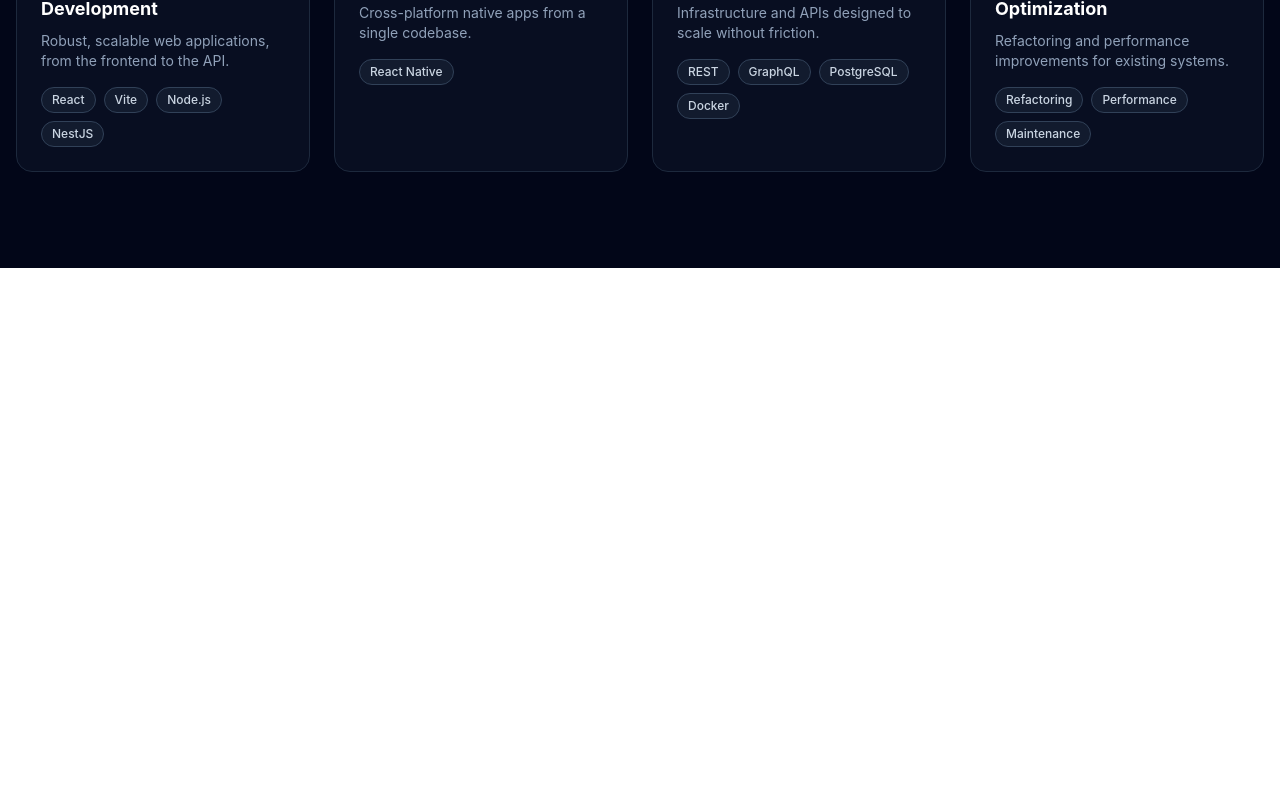
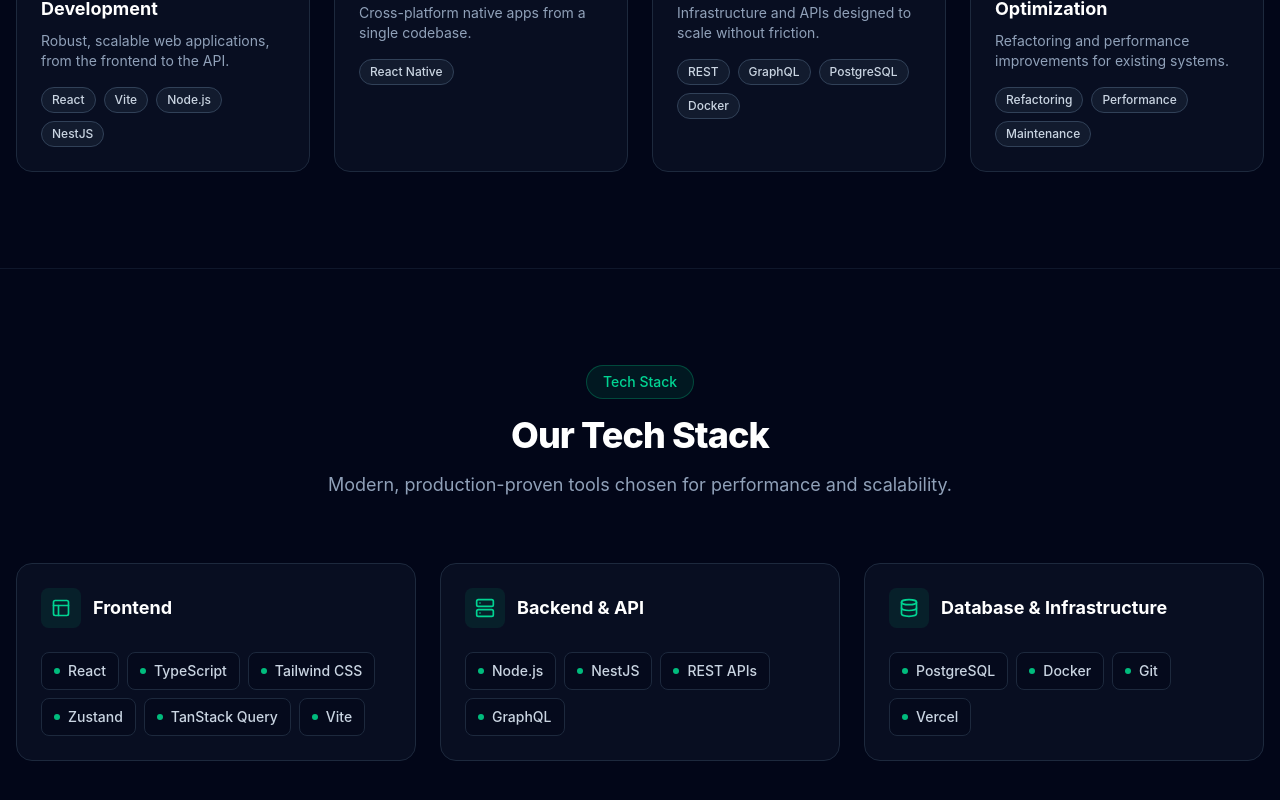
Before and after one commit to robersygonzalez/reappsandsystems-web, a React (Vite) app: page / in a window 1280 px wide. Shown: the part 1032-1832 px from the top of the page. Before the commit the page ends 1300 px from the top, so only its background shows below. Built offline with nearby package versions, Linux system fonts and the light colour scheme.

Commit message:
feat: add TechStack grid showcase with i18n support

```diff
--- a/src/App.tsx
+++ b/src/App.tsx
@@ -1,6 +1,7 @@
 import { Navbar } from "./components/Navbar";
 import { Hero } from "./components/Hero";
 import { Services } from "./components/Services";
+import { TechStack } from "./components/TechStack";
 
 export default function App() {
   return (
@@ -12,6 +13,7 @@
       <main>
         <Hero />
         <Services />
+        <TechStack />
       </main>
     </div>
   );
--- /dev/null
+++ b/src/components/TechStack.tsx
@@ -0,0 +1,89 @@
+import { Layout, Server, Database } from "lucide-react";
+import type { LucideIcon } from "lucide-react";
+import { useTranslation } from "react-i18next";
+
+interface Category {
+  key: "frontend" | "backend" | "infra";
+  icon: LucideIcon;
+  techs: string[];
+}
+
+const CATEGORIES: Category[] = [
+  {
+    key: "frontend",
+    icon: Layout,
+    techs: [
+      "React",
+      "TypeScript",
+      "Tailwind CSS",
+      "Zustand",
+      "TanStack Query",
+      "Vite",
+    ],
+  },
+  {
+    key: "backend",
+    icon: Server,
+    techs: ["Node.js", "NestJS", "REST APIs", "GraphQL"],
+  },
+  {
+    key: "infra",
+    icon: Database,
+    techs: ["PostgreSQL", "Docker", "Git", "Vercel"],
+  },
+];
+
+export function TechStack() {
+  const { t } = useTranslation();
+
+  return (
+    <section
+      id="stack"
+      className="relative border-t border-slate-900 bg-slate-950 py-24 px-4"
+    >
+      <div className="mx-auto max-w-7xl">
+        {/* Encabezado */}
+        <div className="mx-auto mb-16 flex max-w-2xl flex-col items-center text-center">
+          <span className="mb-4 inline-flex items-center rounded-full border border-emerald-500/30 bg-emerald-500/10 px-4 py-1.5 text-sm font-medium text-emerald-400">
+            {t("stack.badge")}
+          </span>
+          <h2 className="text-3xl font-extrabold tracking-tight text-white sm:text-4xl">
+            {t("stack.title")}
+          </h2>
+          <p className="mt-4 text-lg text-slate-400">{t("stack.subtitle")}</p>
+        </div>
+
+        {/* Categorías */}
+        <div className="grid grid-cols-1 gap-6 lg:grid-cols-3">
+          {CATEGORIES.map(({ key, icon: Icon, techs }) => (
+            <div
+              key={key}
+              className="rounded-2xl border border-slate-800 bg-slate-900/50 p-6 transition-all duration-300 hover:border-emerald-500/50 hover:shadow-[0_0_30px_-10px_rgba(16,185,129,0.4)]"
+            >
+              <div className="mb-6 flex items-center gap-3">
+                <div className="inline-flex h-10 w-10 items-center justify-center rounded-lg bg-emerald-500/10 text-emerald-400">
+                  <Icon className="h-5 w-5" />
+                </div>
+                <h3 className="text-lg font-bold text-white">
+                  {t(`stack.categories.${key}`)}
+                </h3>
+              </div>
+
+              <div className="flex flex-wrap gap-2">
+                {techs.map((tech) => (
+                  <span
+                    key={tech}
+                    className="group inline-flex items-center gap-2 rounded-lg border border-slate-800 bg-slate-950/50 px-3 py-2 text-sm font-medium text-slate-300 transition-all duration-300 hover:-translate-y-0.5 hover:border-emerald-500/50 hover:text-emerald-400"
+                  >
+                    <span className="h-1.5 w-1.5 shrink-0 rounded-full bg-emerald-500 transition-transform duration-300 group-hover:scale-125" />
+                    {tech}
+                  </span>
+                ))}
+              </div>
+            </div>
+          ))}
+        </div>
+      </div>
+    </section>
+  );
+}
--- a/src/i18n/config.ts
+++ b/src/i18n/config.ts
@@ -56,6 +56,17 @@
           },
         },
       },
+      stack: {
+        badge: "Ecosistema",
+        title: "Nuestro Stack Tecnológico",
+        subtitle:
+          "Herramientas modernas y probadas en producción, elegidas por rendimiento y escalabilidad.",
+        categories: {
+          frontend: "Frontend",
+          backend: "Backend & API",
+          infra: "Database & Infrastructure",
+        },
+      },
     },
   },
   en: {
@@ -110,6 +121,17 @@
           },
         },
       },
+      stack: {
+        badge: "Tech Stack",
+        title: "Our Tech Stack",
+        subtitle:
+          "Modern, production-proven tools chosen for performance and scalability.",
+        categories: {
+          frontend: "Frontend",
+          backend: "Backend & API",
+          infra: "Database & Infrastructure",
+        },
+      },
     },
   },
 };
```
